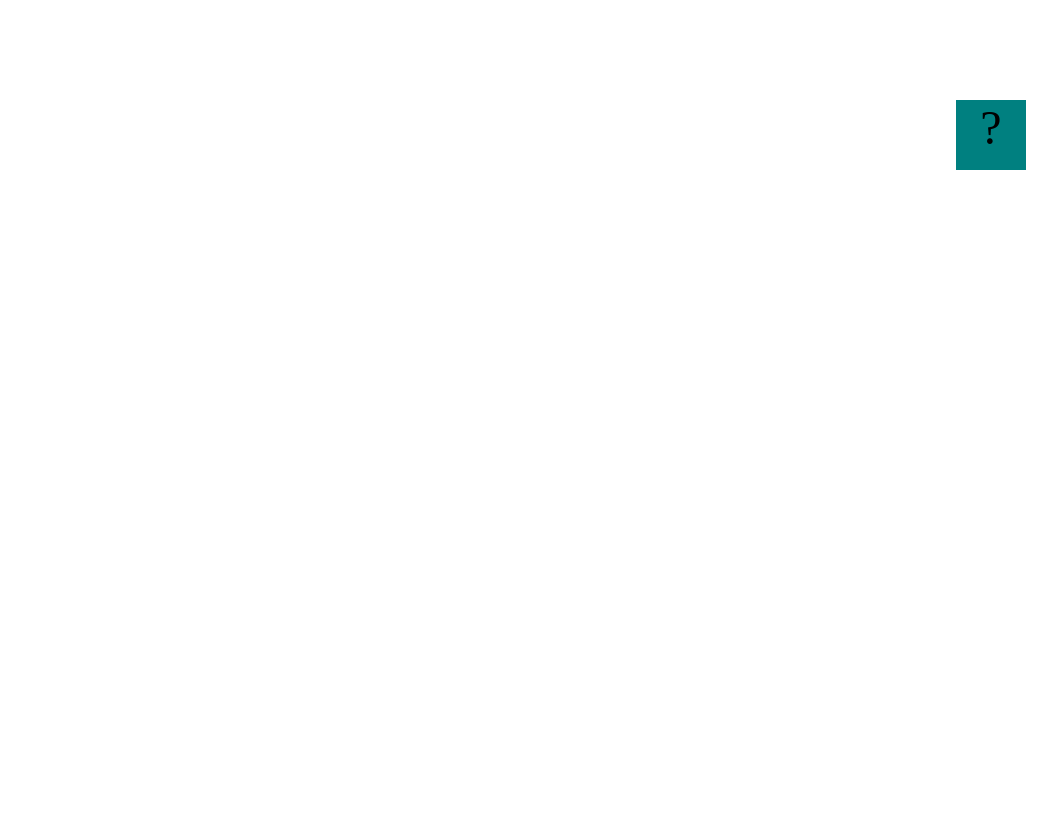
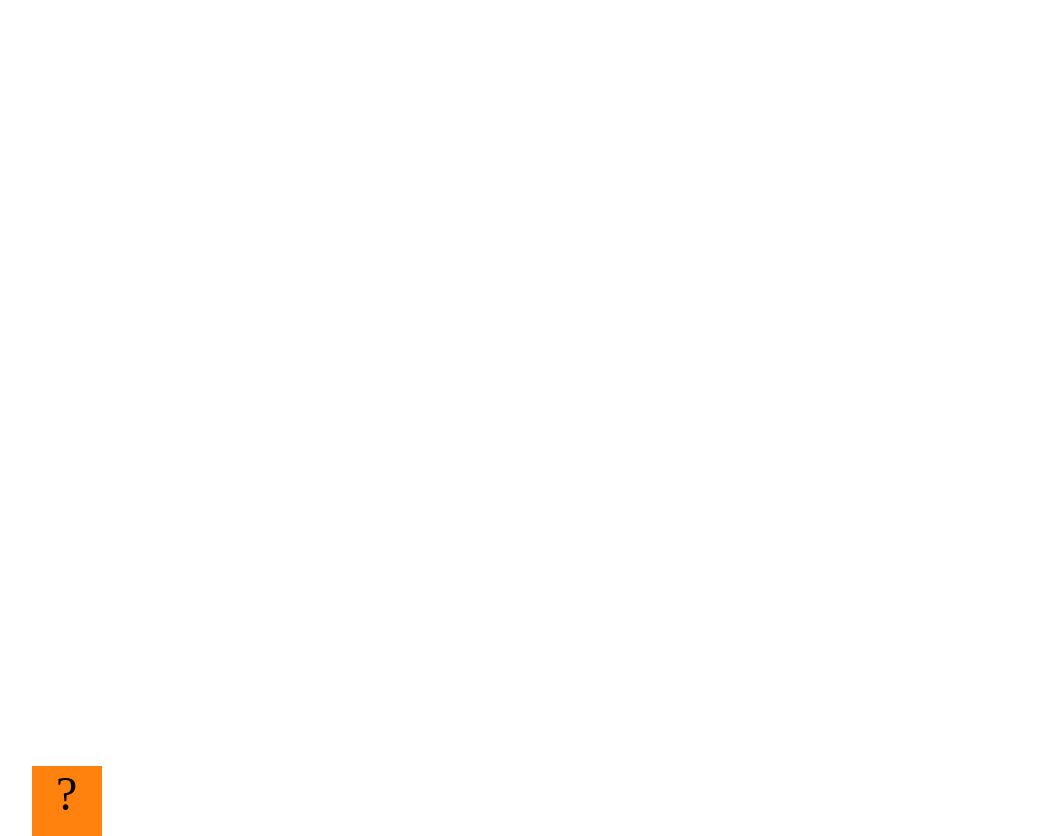
Before and after one commit to blazelacombe/blazelacombe..github.io, a plain HTML site: page projects/bouncing-box/index.html in a window 1280 px wide. Shown: the whole page, without its empty margins (34-1091 px from the left). Drawn offline with Linux system fonts and the light colour scheme.

Commit message:
box is moving and bouncing alog edge of display as it should

```diff
--- a/projects/bouncing-box/index.html
+++ b/projects/bouncing-box/index.html
@@ -8,7 +8,7 @@
 		.box {
 			width: 70px;
 			height: 70px;
-			background-color: teal;
+			background-color: rgb(255, 130, 14);
 			font-size: 300%;
 			text-align: center;
 			display: block;
@@ -41,14 +41,15 @@
 			var boardWidth = board.width();	// the maximum X-Coordinate of the screen
 
 			// Every 50 milliseconds, call the update Function (see below)
-			setInterval(update, 50);
+			setInterval(update, 10);
 
 			// Every time the box is clicked, call the handleBoxClick Function (see below)
 			box.on('click', handleBoxClick);
 
 			// moves the Box to a new position on the screen along the X-Axis
-			function moveBoxTo(newPositionX) {
+			function moveBoxTo(newPositionX, newPositionY) {
 				box.css("left", newPositionX);
+				box.css("top", newPositionY);
 			}
 
 			// changes the text displayed on the Box
@@ -63,6 +64,11 @@
 			// TODO 2 - Variable declarations
 			var positionX = 0;
 			var points = 1;
+			var speed = 5
+			var positionY = 0
+			var speedY = 5
+			var boardHeight = jQuery(window).height();
+			var randNum = Math.random() * 100;
 
 
 
@@ -72,8 +78,22 @@
 			turn it around!
 			*/
 			function update() {
-			moveBoxTo(positionX);
-			positionX = positionX + 10
+				moveBoxTo(positionX + randNum, positionY + randNum);
+				positionX = positionX + speed;
+				positionY = positionY + speedY;
+				if (positionX > boardWidth){
+					speed = speed *-1;
+				}
+				if (positionX < 0){
+				speed = -speed
+				}
+				if(positionY > boardHeight){
+				speedY = speedY * -1
+				}
+				if(positionY < 0 ){
+					speedY = -speedY
+				}
+
 
 			};
 
@@ -84,8 +104,11 @@
 			*/
 			function handleBoxClick() {
 			positionX = 0;
+			positionY = 0;
 			changeBoxText(points);
 			points = points + 1;
+			speed = speed + 3;
+			speedY = speedY + 3;
 
 
 			};
```
Also changed, not shown: projects/bouncing-box/images/DVD.png (added), projects/bouncing-box/images/W8pE6l.png (added).
